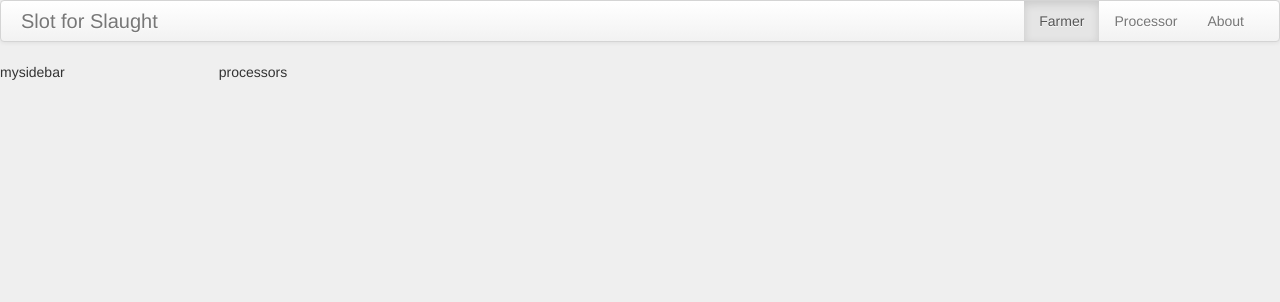
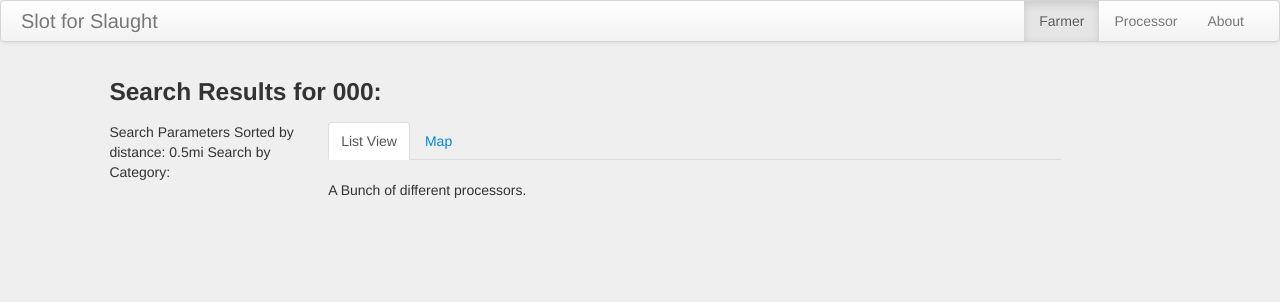
Before and after one commit to triplec1988/Hack----Meat, a Django app: template templates/account/processors.html in a window 1280 px wide. Shown: the top 302 px of the page. Run offline with Django 3.2, Linux system fonts and the light colour scheme; the template is opened without the code that fills it: most values are stand-ins (such as "Sample title", 1, 10 or a date in 2020); some libraries are stand-ins or nearby versions.

Commit message:
* tweaks. I'm going to bed, goodnight.

```diff
--- a/hackmeat/account/urls.py
+++ b/hackmeat/account/urls.py
@@ -2,7 +2,7 @@ from django.conf import settings
 from django.conf.urls.defaults import *
 
 urlpatterns = patterns('hackmeat.account.views',
-    url(r'processors/(?P<zipcode>\d+)?/?$', r'processors'),
+    url(r'processors/(?P<zipcode>\d+)/?$', r'processors'),
     url(r'signup/farmer/?$', r'signup_farmer'),
     url(r'signup/processor/?$', r'signup_processor'),
     url(r'settings/farmer/?$', r'settings_farmer'),
--- a/hackmeat/account/views.py
+++ b/hackmeat/account/views.py
@@ -3,9 +3,11 @@ from django.template import RequestContext
 from django.shortcuts import render_to_response
 
 
-def processors(request):
+def processors(request, zipcode=11201):
     return render_to_response('account/processors.html',
-                            {},
+                            {
+                                'zipcode': zipcode
+                            },
                             context_instance=RequestContext(request))
 
 
--- a/templates/account/processors.html
+++ b/templates/account/processors.html
@@ -1,12 +1,58 @@
 {% extends "base.html" %}
 
-{% block content %}
-<div class="row-fluid">
-    <div class="span2">
-        mysidebar
-    </div>
-    <div class="span5">
-        processors
+{% block nav %}
+<div class="navbar">
+    <div class="navbar-inner">
+        <a class="brand" href="/">Slot for Slaught</a>
+        <ul class="nav pull-right">
+          <li class="active"><a href="/r/processor_reserve">Farmer</a></li>
+          <li><a href="/u/signup/processor">Processor</a></li>
+          <li><a href="#">About</a></li>
+        </ul>
     </div>
 </div>
 {% endblock %}
+
+{% block content %}
+
+<div class="row-fluid">
+	<div class="span10 offset1">
+		<h3>Search Results for {{zipcode}}: </h3>
+	</div>
+</div>
+
+<div class="row-fluid">
+	<div class="span2 offset1">
+		Search Parameters
+		Sorted by distance: 0.5mi
+		Search by Category:
+	</div>
+	<div class="span7">
+		<div class="tabbable"> <!-- Only required for left/right tabs -->
+		  <ul class="nav nav-tabs">
+		    <li class="active"><a href="#tab1" data-toggle="tab">List View</a></li>
+		    <li><a href="#tab2" data-toggle="tab">Map</a></li>
+		  </ul>
+			<div class="tab-content">
+			    <div class="tab-pane active" id="tab1">
+			    	A Bunch of different processors.
+			    </div>
+			    <div class="tab-pane" id="tab2">
+			    	<iframe width="640" height="480" frameborder="0" scrolling="no" marginheight="0" marginwidth="0" src="https://maps.google.com/maps?f=q&amp;source=s_q&amp;hl=en&amp;geocode=&amp;q=vermont&amp;aq=&amp;sll=44.281342,-72.437668&amp;sspn=0.064766,0.244102&amp;ie=UTF8&amp;hq=&amp;hnear=Vermont&amp;t=m&amp;ll=44.569192,-72.590446&amp;spn=0.1174,0.219727&amp;z=12&amp;output=embed"></iframe><br /><small><a href="https://maps.google.com/maps?f=q&amp;source=embed&amp;hl=en&amp;geocode=&amp;q=vermont&amp;aq=&amp;sll=44.281342,-72.437668&amp;sspn=0.064766,0.244102&amp;ie=UTF8&amp;hq=&amp;hnear=Vermont&amp;t=m&amp;ll=44.569192,-72.590446&amp;spn=0.1174,0.219727&amp;z=12" style="color:#0000FF;text-align:left">View Larger Map</a></small>
+			    </div>
+			</div>
+		</div>
+	</div>
+</div>
+
+
+
+
+{% endblock %}
+
+{% block jquery_plugins %}
+
+	<script type="text/javascript" src="{{STATIC_URL}}fullCalendar/fullcalendar.js">
+
+
+{% endblock %}
--- a/templates/base/modals.html
+++ b/templates/base/modals.html
@@ -1,13 +1,15 @@
 <div class="modal hide fade" id="farmerModal">
+  <form class="modal-form" action="/u/processors/">
   <div class="modal-header">
     <button type="button" class="close" data-dismiss="modal" aria-hidden="true">&times;</button>
-    <h3>Modal header</h3>
+    <h3>Find Processors in your area</h3>
   </div>
   <div class="modal-body">
     <p>Enter your zipcode</p>
     <input type="text">
   </div>
   <div class="modal-footer">
-    <a href="/u/processors/12345" class="btn btn-primary"></a>
+    <a href="/u/processors/12345" class="btn btn-primary">Go!</a>
   </div>
+</form>
 </div>
```
